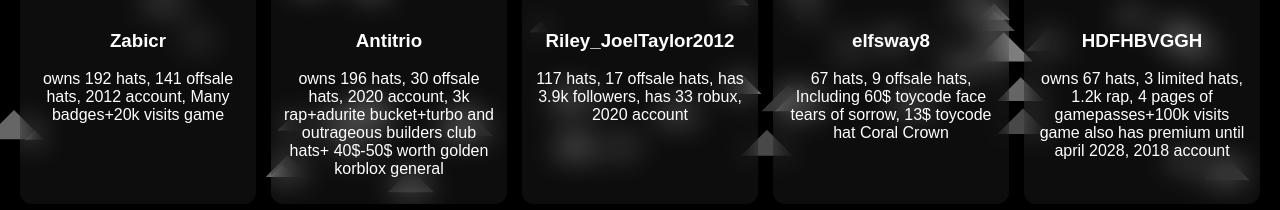
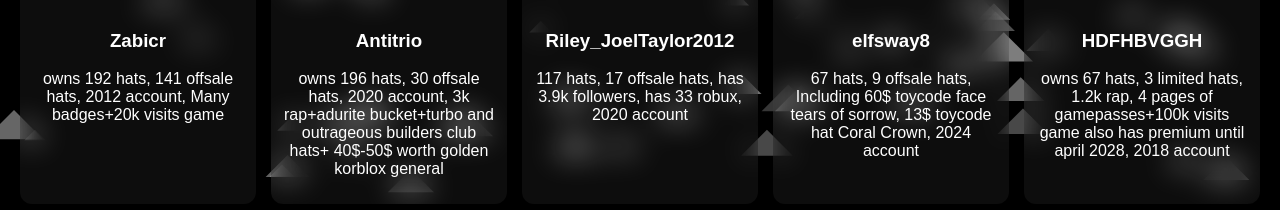
Before and after one commit to z4bi/stock, a plain HTML site: page index.html in a window 1280 px wide. Shown: the part 259-469 px from the top of the page. Drawn offline with Linux system fonts and the light colour scheme.

Commit message:
Update index.html

```diff
--- a/index.html
+++ b/index.html
@@ -111,7 +111,7 @@ const accounts = [
   {type:"couple of items",username:"PatriceLatyrEvra",desc:"has 2700 rap, decent items+gear, 2011 account",img:"https://tr.rbxcdn.com/30DAY-Avatar-A8D86884F0B4AD404CBE3FF2CD8D671A-Png/352/352/Avatar/Webp/noFilter"},
   {type:"couple of items",username:"hardycara2001",desc:"has 2700 rap, roblox giftcard gear, 2010+2011 visors, lots of clothes, 2010 account",img:"https://tr.rbxcdn.com/30DAY-Avatar-F81862C0E4BF851EE466B11233D1C615-Png/352/352/Avatar/Webp/noFilter"},
   {type:"stacked",username:"Riley_JoelTaylor2012",desc:"117 hats, 17 offsale hats, has 3.9k followers, has 33 robux, 2020 account",img:"https://tr.rbxcdn.com/30DAY-Avatar-525CB616CE6BEC3E325B43A211928CEF-Png/352/352/Avatar/Webp/noFilter"},
-  {type:"stacked",username:"elfsway8",desc:"67 hats, 9 offsale hats, Including 60$ toycode face tears of sorrow, 13$ toycode hat Coral Crown",img:"https://tr.rbxcdn.com/30DAY-Avatar-AAA7A4CB92BE4E54E42C9B25BCE35ED5-Png/352/352/Avatar/Webp/noFilter"},
+  {type:"stacked",username:"elfsway8",desc:"67 hats, 9 offsale hats, Including 60$ toycode face tears of sorrow, 13$ toycode hat Coral Crown, 2024 account",img:"https://tr.rbxcdn.com/30DAY-Avatar-AAA7A4CB92BE4E54E42C9B25BCE35ED5-Png/352/352/Avatar/Webp/noFilter"},
   {type:"decent amount of items",username:"hardycara2001",desc:"5 hats not including free ones 1 offsale hat, 2 gears 1 is offsale, has 8 paid bundles, bunch of hairs and animations, 2020 account",img:"https://tr.rbxcdn.com/30DAY-Avatar-936C861E3EF1B3923E9C6F5BE30DEBFB-Png/352/352/Avatar/Webp/noFilter"},
   {type:"couple of items",username:"Jesqtyy",desc:"16 hats, 2 offsale hats, decent username, 2022 account",img:"https://tr.rbxcdn.com/30DAY-Avatar-BF0CEE1960D1F4F1B4A11DDA461D3E5B-Png/352/352/Avatar/Webp/noFilter"},
   {type:"an item or 2",username:"Byebyenoobs",desc:"ues to own a legit fedora still has the gift it comes out of, decent username ig, owns 2 cheap gears, 2009 account",img:"https://tr.rbxcdn.com/30DAY-Avatar-043E7B2F8AA9DF2C97CEA1A4D7791BEA-Png/352/352/Avatar/Webp/noFilter"},
```
